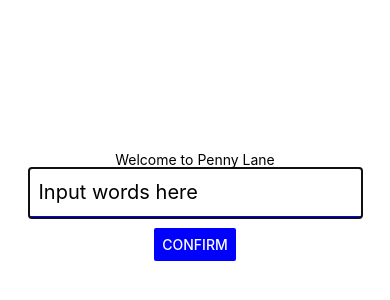
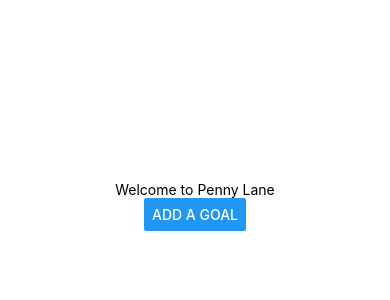
Before and after one commit to 1v17/5520project, a React Native app: screen / in a window 390 px wide. Shown: the part 216-516 px from the top of the page. Built offline with nearby package versions, Linux system fonts and the light colour scheme.

Commit message:
Add a modal for input and use a state to control modal visibility

```diff
--- a/App.js
+++ b/App.js
@@ -1,17 +1,19 @@
 import { StatusBar } from 'expo-status-bar';
-import { StyleSheet, Text, View } from 'react-native';
+import { Button, StyleSheet, Text, View } from 'react-native';
 import { useState } from 'react';
+
 import Header from './components/Header';
-
 import Input from './components/Input';
 
 export default function App() {
   const appName = 'Penny Lane';
   const [receivedData, setReceivedData] = useState("");
+  const [modalVisible, setModalVisible] = useState(false);
 
   function handleInputData(receivedData) {
     // console.log("App ", receivedData);
-    setReceivedData(receivedData);
+    setReceivedData(receivedData); // don't pass setter function as a prop
+    setModalVisible(false);
   }
 
   return (
@@ -19,7 +21,10 @@
 
       <StatusBar style="auto" />
       <Header name={appName}/>
-      <Input autoFocus={true} inputHandler={handleInputData}/>
+      <Input autoFocus={true}
+        inputHandler={handleInputData}
+        modalVisibile={modalVisible}/>
+      <Button title="Add a goal" onPress={() => setModalVisible(true)} />
       <Text>{receivedData}</Text>
     </View>
   );
--- a/components/Input.js
+++ b/components/Input.js
@@ -1,9 +1,9 @@
-import { StyleSheet, Text, TextInput, Button, View } from 'react-native'
+import { StyleSheet, Text, TextInput, Button, View, Modal } from 'react-native'
 import React from 'react'
 import { useState } from 'react';
 
 
-export default function Input({autoFocus, inputHandler}) {
+export default function Input({autoFocus, inputHandler, modalVisibile}) {
     const [text, setText] = useState("");
     const [counterVisible, setCounterVisible] = useState(true);
 
@@ -13,7 +13,8 @@
     }
 
     return (
-        <>
+        <Modal animationType="slide" visible={modalVisibile} >
+            <View style={styles.container}>
                 <TextInput
                     style={styles.input}
                     placeholder="Input words here"
@@ -32,7 +33,8 @@
                 <Button title="Confirm"
                     color="blue"
                     onPress={handleConfirm} />
-        </>
+            </View>
+        </Modal>
     )
 }
 
@@ -45,4 +47,10 @@
         borderBottomColor: "blue",
         borderBottomWidth: 2
     },
+    container: {
+        flex: 1,
+        backgroundColor: 'lavender',
+        alignItems: 'center',
+        justifyContent: 'center',
+      },
 });
```
Lines whose indentation alone changed are shown as unchanged.
